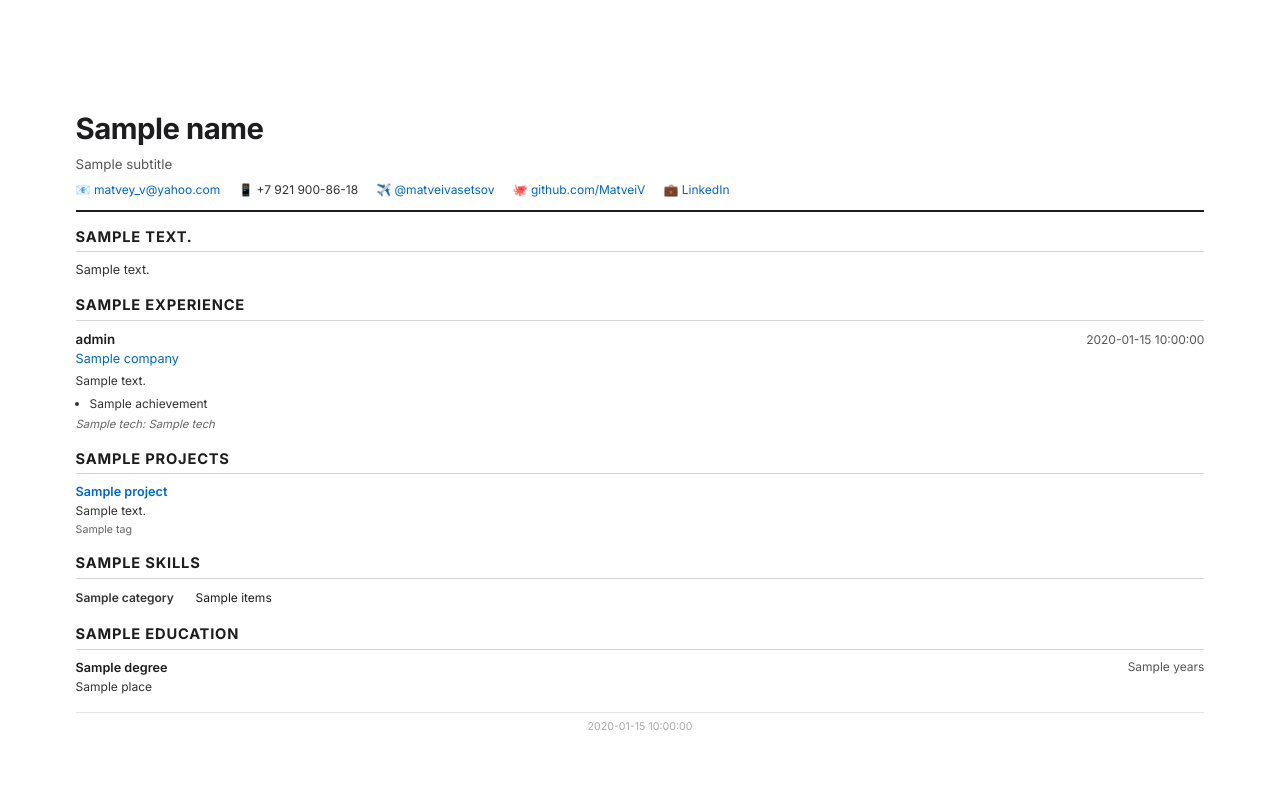
After one commit to MatveiV/Resume_site_bot, a Flask app: template templates/cv_pdf.html in a window 1280 px wide. The commit adds this page. Run offline with Flask 3, Linux system fonts and the light colour scheme; the template is opened without the code that fills it: most values are stand-ins (such as "Sample title", 1, 10 or a date in 2020).

Commit message:
fix: EN achievements list i18n, PDF generated from site data, weasyprint added

```diff
--- a/app.py
+++ b/app.py
@@ -1,22 +1,264 @@
+import io
 import json
 import os
 from datetime import datetime
 from flask import Flask, render_template, jsonify, send_file, abort, request
+from weasyprint import HTML
 
 app = Flask(__name__)
 
 PROJECTS_FILE = "projects.json"
-CV_FILES = {
-    "ru": os.path.join("static", "cv", "MatveiVasetsov_CV_RU.pdf"),
-    "en": os.path.join("static", "cv", "MatveiVasetsov_CV_EN.pdf"),
+
+CV_DATA = {
+    "ru": {
+        "name": "Матвей Евгеньевич Васецов",
+        "subtitle": "Системный и бизнес-аналитик · Vibe-кодер · К.ф.-м.н.",
+        "summary": (
+            "Аналитик с 19-летним опытом в FinTech. Специализируюсь на трансляции бизнес-требований "
+            "в архитектурные решения и MVP, проектировании высоконагруженных систем — торговых платформ "
+            "и расчётных систем. Закрываю связку бизнес↔разработка: собираю требования, проектирую "
+            "архитектуру и автоматизирую рутину на Python — вы экономите итерации и деньги."
+        ),
+        "labels": {
+            "summary": "Профиль",
+            "experience": "Опыт работы",
+            "projects": "Проекты",
+            "skills": "Технологии",
+            "education": "Образование",
+            "tech": "Стек",
+        },
+        "experience": [
+            {
+                "role": "Системный и бизнес-аналитик, Vibe-Developer",
+                "company": "ИП (самозанятый)",
+                "date": "07.2024 — н.в.",
+                "desc": "Проектирование мультипровайдерной AI-архитектуры, FSM-конфигураторы, RAG-пайплайны, рефакторинг Python, REST API на Go, multi-stage Docker. Разработка и бэктестинг алгоритмических стратегий. Создание MVP-приложений: Telegram-боты, парсеры, генераторы PDF, сайт-резюме.",
+                "achievements": [
+                    "Единая OpenAI-совместимая архитектура для 5 провайдеров без изменения кода бота",
+                    "AI-агент с 11 инструментами: два UI (CLI + Telegram) на едином ядре без дублирования кода",
+                    "Порт Flask→Go: ×20 RPS при образе 10 МБ vs 150 МБ",
+                    "Пайплайн транскрипция→PDF с 3 типами отчётов и base64-встраиванием изображений",
+                ],
+                "tech": "Python, Go, aiogram 3, FastAPI, Flask, LangChain, RAG, ChromaDB, Docker, GitHub Actions",
+            },
+            {
+                "role": "Системный аналитик",
+                "company": "Techcoredev.ru (АО «Инновационные технологии»)",
+                "date": "04.2025 — 11.2025",
+                "desc": "Система управления страховыми продуктами. Полный цикл спецификаций, BPMN/ERD/UML/C4, реверс-инжиниринг legacy с AI. Ускорил этап проектирования за счёт AI-генерации типовых фрагментов документации.",
+                "achievements": [],
+                "tech": "Node.js, DBeaver, MS SQL Server, Confluence, Cursor, Windsurf, PlantUML, Figma",
+            },
+            {
+                "role": "Ведущий аналитик",
+                "company": "Raccoonsoft.ru & Devexperts.com",
+                "date": "04.2021 — 03.2024",
+                "desc": "Tastyworks iPad (tastytrade.com) — акции, деривативы (опционы, фьючерсы), форекс, крипто. Выявление требований, user stories, UI/UX, реверс-инжиниринг мобильного/толстого/тонкого клиентов. Успешный вывод продукта на рынок.",
+                "achievements": [],
+                "tech": "JIRA, GitHub, Figma, Java, MindManager",
+            },
+            {
+                "role": "Ведущий аналитик",
+                "company": "ООО «ЛАНИТ-ТЕРКОМ»",
+                "date": "12.2013 — 04.2025",
+                "desc": "ЖКХ ВЦКП-ЕИРЦ, МЭШ ДИТ Москвы, Газпром нефть (ВЕГА ФЭМ, Цифровой двойник сейсморазведки), ЕМИАС (Раковый регистр), Toyota, AREA9, presale-оценки (Росатом, YOTA, Роснедра и др.).",
+                "achievements": [],
+                "tech": "Oracle, PostgreSQL, 1С, ARIS, Bizagi, Enterprise Architect, JIRA, Confluence, Kafka, Grafana",
+            },
+            {
+                "role": "Бизнес/системный/финансовый аналитик",
+                "company": "Devexperts.com",
+                "date": "08.2007 — 05.2012",
+                "desc": "ThinkOrSwim, GFT Dealbook 360, DXtrade — АТС, FX и бинарные опционы, технический анализ, дилинг, мобильные клиенты, FIX-интеграции, риск-менеджмент, бэк-офис.",
+                "achievements": [],
+                "tech": "DOORS, Polarion, JIRA, Enterprise Architect, FIX protocol",
+            },
+            {
+                "role": "Старший аналитик бизнес-процессов",
+                "company": "TKB BNP Paribas Investment Partners",
+                "date": "05.2012 — 03.2013",
+                "desc": "Model portfolio, Structured products, Value-at-Risk, CAPM, ATP, MTS-ATS-Robot, Data Quality, Data Mining. Спецификации для Front-Middle-Back Office и Risk Management.",
+                "achievements": [],
+                "tech": "QUIK, MetaTrader 4/5 (+MQL), 1C, MS SQL, yEd",
+            },
+            {
+                "role": "Старший бизнес-аналитик",
+                "company": "Deutsche Telekom IT Solutions",
+                "date": "05.2013 — 12.2013",
+                "desc": "De-mail — нотариальный E-mail. SRS + модели процессов (DFD, ERM, BPMN, UML) → успешное прохождение предварительного проектирования.",
+                "achievements": [],
+                "tech": "Polarion, JIRA, Confluence, Enterprise Architect",
+            },
+            {
+                "role": "Бизнес-аналитик",
+                "company": "Visual Trading Systems LLC",
+                "date": "02.2006 — 08.2007",
+                "desc": "АТС и Backtesting Engine для торговой платформы VT Trader (Capital Market Services FX).",
+                "achievements": [],
+                "tech": "VT Trader, MetaTrader (+MQL), MetaStock, Tradestation, Wealth-Lab",
+            },
+        ],
+        "skills": [
+            {"category": "Языки", "items": "Python 3.10+, Go 1.22, SQL, Java, Bash, MQL, TeX"},
+            {"category": "AI / LLM", "items": "OpenAI API, Claude, Gemini, DeepSeek, GLM, Llama, Qwen; function calling, MCP, RAG, LangChain, ChromaDB"},
+            {"category": "Фреймворки", "items": "FastAPI, Flask, aiogram 3, Pydantic, Jinja2, WeasyPrint, aiohttp"},
+            {"category": "Данные", "items": "PostgreSQL, SQLite, Oracle, MS SQL Server, 1С, pandas, openpyxl, yfinance"},
+            {"category": "ML", "items": "scikit-learn, LightGBM, PyTorch Lightning, LSTM, TFT, optuna, shap"},
+            {"category": "Инфраструктура", "items": "Docker, Docker Compose, Grafana Loki, GitHub Actions"},
+            {"category": "BA/SA", "items": "Confluence, JIRA, BPMN, UML, C4, PlantUML, Draw.io, Figma, ARIS, Bizagi, Enterprise Architect"},
+            {"category": "Стандарты", "items": "PMBoK, BABOK, ГОСТ 34, IEEE 830, ISO/IEC/IEEE 29148"},
+        ],
+        "education": [
+            {"degree": "К.ф.-м.н., Математическая кибернетика", "years": "1995–1998", "place": "СПбГУ, аспирантура, факультет прикладной математики и процессов управления"},
+            {"degree": "Математик, Прикладная математика", "years": "1990–1995", "place": "СПбГУ, факультет прикладной математики и процессов управления"},
+            {"degree": "Экономист, Финансы и кредит", "years": "1999–2002", "place": "СПбГУ (экономический факультет) и Международный банковский институт (МБИ)"},
+        ],
+    },
+    "en": {
+        "name": "Matvei Evgenyevich Vasetsov",
+        "subtitle": "Systems & Business Analyst · Vibe-Coder · PhD in Mathematics",
+        "summary": (
+            "Analyst with 19 years of experience in FinTech. Specialising in translating business requirements "
+            "into architectural decisions and MVPs, designing high-load systems — trading platforms and settlement engines. "
+            "I bridge the business↔engineering gap: gather requirements, design architecture, and automate routine work "
+            "in Python — saving you iterations and money."
+        ),
+        "labels": {
+            "summary": "Profile",
+            "experience": "Work Experience",
+            "projects": "Projects",
+            "skills": "Tech Stack",
+            "education": "Education",
+            "tech": "Stack",
+        },
+        "experience": [
+            {
+                "role": "Systems & Business Analyst, Vibe-Developer",
+                "company": "Self-employed (Individual Entrepreneur)",
+                "date": "Jul 2024 — present",
+                "desc": "Multi-provider AI architecture design, FSM configurators, RAG pipelines, Python refactoring, Go REST API, multi-stage Docker. Research, development and backtesting of algorithmic trading strategies. Built MVP apps: Telegram bots, parsers, PDF generators, resume website.",
+                "achievements": [
+                    "Unified OpenAI-compatible architecture for 5 providers — no bot code changes when switching",
+                    "AI agent with 11 tools: dual UI (CLI + Telegram) on a single core — zero code duplication",
+                    "Flask→Go port: ×20 RPS at 10 MB image vs 150 MB",
+                    "Transcript-to-PDF pipeline with 3 report types and base64 image embedding",
+                ],
+                "tech": "Python, Go, aiogram 3, FastAPI, Flask, LangChain, RAG, ChromaDB, Docker, GitHub Actions",
+            },
+            {
+                "role": "Systems Analyst",
+                "company": "Techcoredev.ru (JSC Innovative Technologies)",
+                "date": "Apr 2025 — Nov 2025",
+                "desc": "Insurance product management system. Full specification lifecycle, BPMN/ERD/UML/C4, AI-assisted legacy reverse engineering. Accelerated design phase by introducing AI for standard documentation fragments.",
+                "achievements": [],
+                "tech": "Node.js, DBeaver, MS SQL Server, Confluence, Cursor, Windsurf, PlantUML, Figma",
+            },
+            {
+                "role": "Lead Analyst",
+                "company": "Raccoonsoft.ru & Devexperts.com",
+                "date": "Apr 2021 — Mar 2024",
+                "desc": "Tastyworks iPad (tastytrade.com) — stocks, derivatives (options, futures), FX, crypto. Requirements elicitation, user stories, UI/UX, reverse engineering of mobile/thick/thin clients. Successful product launch.",
+                "achievements": [],
+                "tech": "JIRA, GitHub, Figma, Java, MindManager",
+            },
+            {
+                "role": "Lead Analyst",
+                "company": "LLC LANIT-TERCOM",
+                "date": "Dec 2013 — Apr 2025",
+                "desc": "Housing utilities VCKP-EIRC, Moscow Electronic School, Gazprom Neft (VEGA FEM, Digital Twin of Seismic Exploration), EMIAS (Cancer Registry), Toyota, AREA9, presale assessments (Rosatom, YOTA, Rosnedra, etc.).",
+                "achievements": [],
+                "tech": "Oracle, PostgreSQL, 1C, ARIS, Bizagi, Enterprise Architect, JIRA, Confluence, Kafka, Grafana",
+            },
+            {
+                "role": "Business / Systems / Financial Analyst",
+                "company": "Devexperts.com",
+                "date": "Aug 2007 — May 2012",
+                "desc": "ThinkOrSwim, GFT Dealbook 360, DXtrade — ATS, FX and binary options, technical analysis, dealing, mobile clients, FIX integrations, risk management, back office.",
+                "achievements": [],
+                "tech": "DOORS, Polarion, JIRA, Enterprise Architect, FIX protocol",
+            },
+            {
+                "role": "Senior Business Process Analyst",
+                "company": "TKB BNP Paribas Investment Partners",
+                "date": "May 2012 — Mar 2013",
+                "desc": "Model portfolio, Structured products, Value-at-Risk, CAPM, ATP, MTS-ATS-Robot, Data Quality, Data Mining. Specifications for Front-Middle-Back Office and Risk Management.",
+                "achievements": [],
+                "tech": "QUIK, MetaTrader 4/5 (+MQL), 1C, MS SQL, yEd",
+            },
+            {
+                "role": "Senior Business Analyst",
+                "company": "Deutsche Telekom IT Solutions",
+                "date": "May 2013 — Dec 2013",
+                "desc": "De-mail — notarial e-mail. SRS + process models (DFD, ERM, BPMN, UML) → successful preliminary design review.",
+                "achievements": [],
+                "tech": "Polarion, JIRA, Confluence, Enterprise Architect",
+            },
+            {
+                "role": "Business Analyst",
+                "company": "Visual Trading Systems LLC",
+                "date": "Feb 2006 — Aug 2007",
+                "desc": "ATS modules and Backtesting Engine for VT Trader trading platform (Capital Market Services FX).",
+                "achievements": [],
+                "tech": "VT Trader, MetaTrader (+MQL), MetaStock, Tradestation, Wealth-Lab",
+            },
+        ],
+        "skills": [
+            {"category": "Languages", "items": "Python 3.10+, Go 1.22, SQL, Java, Bash, MQL, TeX"},
+            {"category": "AI / LLM", "items": "OpenAI API, Claude, Gemini, DeepSeek, GLM, Llama, Qwen; function calling, MCP, RAG, LangChain, ChromaDB"},
+            {"category": "Frameworks", "items": "FastAPI, Flask, aiogram 3, Pydantic, Jinja2, WeasyPrint, aiohttp"},
+            {"category": "Data", "items": "PostgreSQL, SQLite, Oracle, MS SQL Server, 1C, pandas, openpyxl, yfinance"},
+            {"category": "ML", "items": "scikit-learn, LightGBM, PyTorch Lightning, LSTM, TFT, optuna, shap"},
+            {"category": "Infrastructure", "items": "Docker, Docker Compose, Grafana Loki, GitHub Actions"},
+            {"category": "BA/SA", "items": "Confluence, JIRA, BPMN, UML, C4, PlantUML, Draw.io, Figma, ARIS, Bizagi, Enterprise Architect"},
+            {"category": "Standards", "items": "PMBoK, BABOK, GOST 34, IEEE 830, ISO/IEC/IEEE 29148"},
+        ],
+        "education": [
+            {"degree": "PhD in Mathematics (Mathematical Cybernetics)", "years": "1995–1998", "place": "Saint Petersburg State University, Postgraduate, Faculty of Applied Mathematics"},
+            {"degree": "MSc, Applied Mathematics", "years": "1990–1995", "place": "Saint Petersburg State University, Faculty of Applied Mathematics"},
+            {"degree": "Economist, Finance and Credit", "years": "1999–2002", "place": "Saint Petersburg State University (Economics Faculty) & International Banking Institute (IBI)"},
+        ],
+    },
 }
-# fallback: если нет языковой версии — отдаём любой существующий файл
-CV_FALLBACK = os.path.join("static", "cv", "MatveiVasetsov_CV.pdf")
 
 
 def load_projects():
     with open(PROJECTS_FILE, encoding="utf-8") as f:
         return json.load(f)
+
+
+def build_cv_pdf(lang: str) -> bytes:
+    """Generate CV PDF from site data using WeasyPrint."""
+    data = CV_DATA.get(lang, CV_DATA["ru"])
+    projects = load_projects()
+    ts = datetime.now().strftime("%d.%m.%Y %H:%M")
+
+    proj_list = [
+        {
+            "title": p["title_ru"] if lang == "ru" else p["title_en"],
+            "desc": p["desc_ru"] if lang == "ru" else p["desc_en"],
+            "tags": p["tags"],
+            "url": p["url"],
+        }
+        for p in projects
+    ]
+
+    generated_at = f"Сгенерировано: {ts}" if lang == "ru" else f"Generated: {ts}"
+
+    html_str = render_template(
+        "cv_pdf.html",
+        lang=lang,
+        name=data["name"],
+        subtitle=data["subtitle"],
+        summary=data["summary"],
+        labels=data["labels"],
+        experience=data["experience"],
+        projects=proj_list,
+        skills=data["skills"],
+        education=data["education"],
+        generated_at=generated_at,
+    )
+    pdf_bytes = HTML(string=html_str, base_url=".").write_pdf()
+    return pdf_bytes
 
 
 @app.route("/")
@@ -32,13 +274,17 @@ def api_projects():
 @app.route("/download-cv")
 def download_cv():
     lang = request.args.get("lang", "ru")
-    cv_path = CV_FILES.get(lang, CV_FILES["ru"])
-    if not os.path.exists(cv_path):
-        cv_path = CV_FALLBACK
-    if not os.path.exists(cv_path):
-        abort(404)
-    filename = f"MatveiVasetsov_CV_{'RU' if lang == 'ru' else 'EN'}_{datetime.now().strftime('%Y%m%d_%H%M%S')}.pdf"
-    return send_file(cv_path, as_attachment=True, download_name=filename, mimetype="application/pdf")
+    ts = datetime.now().strftime("%Y%m%d_%H%M%S")
+    suffix = "RU" if lang == "ru" else "EN"
+    filename = f"MatveiVasetsov_CV_{suffix}_{ts}.pdf"
+
+    pdf_bytes = build_cv_pdf(lang)
+    return send_file(
+        io.BytesIO(pdf_bytes),
+        as_attachment=True,
+        download_name=filename,
+        mimetype="application/pdf",
+    )
 
 
 if __name__ == "__main__":
--- a/requirements.txt
+++ b/requirements.txt
@@ -1,3 +1,4 @@
 flask>=3.0.0
 aiogram>=3.7.0
 python-dotenv>=1.0.0
+weasyprint>=62.0
--- /dev/null
+++ b/templates/cv_pdf.html
@@ -0,0 +1,145 @@
+<!DOCTYPE html>
+<html lang="{{ lang }}">
+<head>
+<meta charset="UTF-8"/>
+<style>
+  @import url('https://fonts.googleapis.com/css2?family=Inter:wght@300;400;600;700&display=swap');
+  * { margin: 0; padding: 0; box-sizing: border-box; }
+  body { font-family: 'Inter', Arial, sans-serif; font-size: 10pt; color: #1d1d1f; line-height: 1.55; background: #fff; }
+  .page { padding: 28mm 20mm 20mm 20mm; }
+
+  /* HEADER */
+  .header { border-bottom: 2px solid #1d1d1f; padding-bottom: 10px; margin-bottom: 14px; }
+  .header h1 { font-size: 22pt; font-weight: 700; letter-spacing: -0.5px; }
+  .header .subtitle { font-size: 10pt; color: #555; margin-top: 3px; }
+  .header .contacts { margin-top: 6px; font-size: 9pt; color: #333; display: flex; flex-wrap: wrap; gap: 4px 18px; }
+  .header .contacts a { color: #0066cc; text-decoration: none; }
+
+  /* SECTION */
+  .section { margin-bottom: 14px; }
+  .section-title { font-size: 11pt; font-weight: 700; text-transform: uppercase; letter-spacing: 0.8px; color: #1d1d1f; border-bottom: 1px solid #d2d2d7; padding-bottom: 3px; margin-bottom: 8px; }
+
+  /* SUMMARY */
+  .summary { font-size: 9.5pt; color: #333; }
+
+  /* EXPERIENCE */
+  .job { margin-bottom: 10px; }
+  .job-header { display: flex; justify-content: space-between; align-items: baseline; }
+  .job-title { font-weight: 600; font-size: 10pt; }
+  .job-date { font-size: 9pt; color: #555; white-space: nowrap; }
+  .job-company { font-size: 9.5pt; color: #0066cc; margin-bottom: 2px; }
+  .job-desc { font-size: 9pt; color: #333; margin-top: 3px; }
+  .job-achievements { font-size: 9pt; color: #333; margin-top: 4px; padding-left: 14px; }
+  .job-achievements li { margin-bottom: 2px; }
+  .job-tech { font-size: 8.5pt; color: #666; margin-top: 3px; font-style: italic; }
+
+  /* PROJECTS */
+  .project { margin-bottom: 7px; }
+  .project-title { font-weight: 600; font-size: 9.5pt; }
+  .project-title a { color: #0066cc; text-decoration: none; }
+  .project-desc { font-size: 9pt; color: #333; }
+  .project-tags { font-size: 8pt; color: #666; margin-top: 1px; }
+
+  /* SKILLS */
+  .skills-table { width: 100%; border-collapse: collapse; font-size: 9pt; }
+  .skills-table td { padding: 2px 6px 2px 0; vertical-align: top; }
+  .skills-table td:first-child { font-weight: 600; white-space: nowrap; width: 120px; color: #333; }
+
+  /* EDUCATION */
+  .edu-item { margin-bottom: 6px; }
+  .edu-item .edu-header { display: flex; justify-content: space-between; }
+  .edu-item .edu-degree { font-weight: 600; font-size: 9.5pt; }
+  .edu-item .edu-year { font-size: 9pt; color: #555; }
+  .edu-item .edu-place { font-size: 9pt; color: #333; }
+
+  /* FOOTER */
+  .footer { margin-top: 16px; font-size: 8pt; color: #aaa; text-align: center; border-top: 1px solid #e5e5e5; padding-top: 6px; }
+</style>
+</head>
+<body>
+<div class="page">
+
+  <!-- HEADER -->
+  <div class="header">
+    <h1>{{ name }}</h1>
+    <div class="subtitle">{{ subtitle }}</div>
+    <div class="contacts">
+      <span>📧 <a href="mailto:matvey_v@yahoo.com">matvey_v@yahoo.com</a></span>
+      <span>📱 +7 921 900-86-18</span>
+      <span>✈️ <a href="https://t.me/matveivasetsov">@matveivasetsov</a></span>
+      <span>🐙 <a href="https://github.com/MatveiV">github.com/MatveiV</a></span>
+      <span>💼 <a href="https://www.linkedin.com/in/matvei-vasetsov-777b66a">LinkedIn</a></span>
+    </div>
+  </div>
+
+  <!-- SUMMARY -->
+  <div class="section">
+    <div class="section-title">{{ labels.summary }}</div>
+    <div class="summary">{{ summary }}</div>
+  </div>
+
+  <!-- EXPERIENCE -->
+  <div class="section">
+    <div class="section-title">{{ labels.experience }}</div>
+    {% for job in experience %}
+    <div class="job">
+      <div class="job-header">
+        <span class="job-title">{{ job.role }}</span>
+        <span class="job-date">{{ job.date }}</span>
+      </div>
+      <div class="job-company">{{ job.company }}</div>
+      <div class="job-desc">{{ job.desc }}</div>
+      {% if job.achievements %}
+      <ul class="job-achievements">
+        {% for a in job.achievements %}<li>{{ a }}</li>{% endfor %}
+      </ul>
+      {% endif %}
+      {% if job.tech %}
+      <div class="job-tech">{{ labels.tech }}: {{ job.tech }}</div>
+      {% endif %}
+    </div>
+    {% endfor %}
+  </div>
+
+  <!-- PROJECTS -->
+  <div class="section">
+    <div class="section-title">{{ labels.projects }}</div>
+    {% for p in projects %}
+    <div class="project">
+      <div class="project-title">
+        <a href="{{ p.url }}">{{ p.title }}</a>
+      </div>
+      <div class="project-desc">{{ p.desc }}</div>
+      <div class="project-tags">{{ p.tags | join(' · ') }}</div>
+    </div>
+    {% endfor %}
+  </div>
+
+  <!-- SKILLS -->
+  <div class="section">
+    <div class="section-title">{{ labels.skills }}</div>
+    <table class="skills-table">
+      {% for row in skills %}
+      <tr><td>{{ row.category }}</td><td>{{ row.items }}</td></tr>
+      {% endfor %}
+    </table>
+  </div>
+
+  <!-- EDUCATION -->
+  <div class="section">
+    <div class="section-title">{{ labels.education }}</div>
+    {% for e in education %}
+    <div class="edu-item">
+      <div class="edu-header">
+        <span class="edu-degree">{{ e.degree }}</span>
+        <span class="edu-year">{{ e.years }}</span>
+      </div>
+      <div class="edu-place">{{ e.place }}</div>
+    </div>
+    {% endfor %}
+  </div>
+
+  <div class="footer">{{ generated_at }}</div>
+</div>
+</body>
+</html>
```
Also changed, not shown: bot.py (+18 -25 lines), static/js/main.js (+19 -0 lines), templates/index.html (+1 -6 lines).
